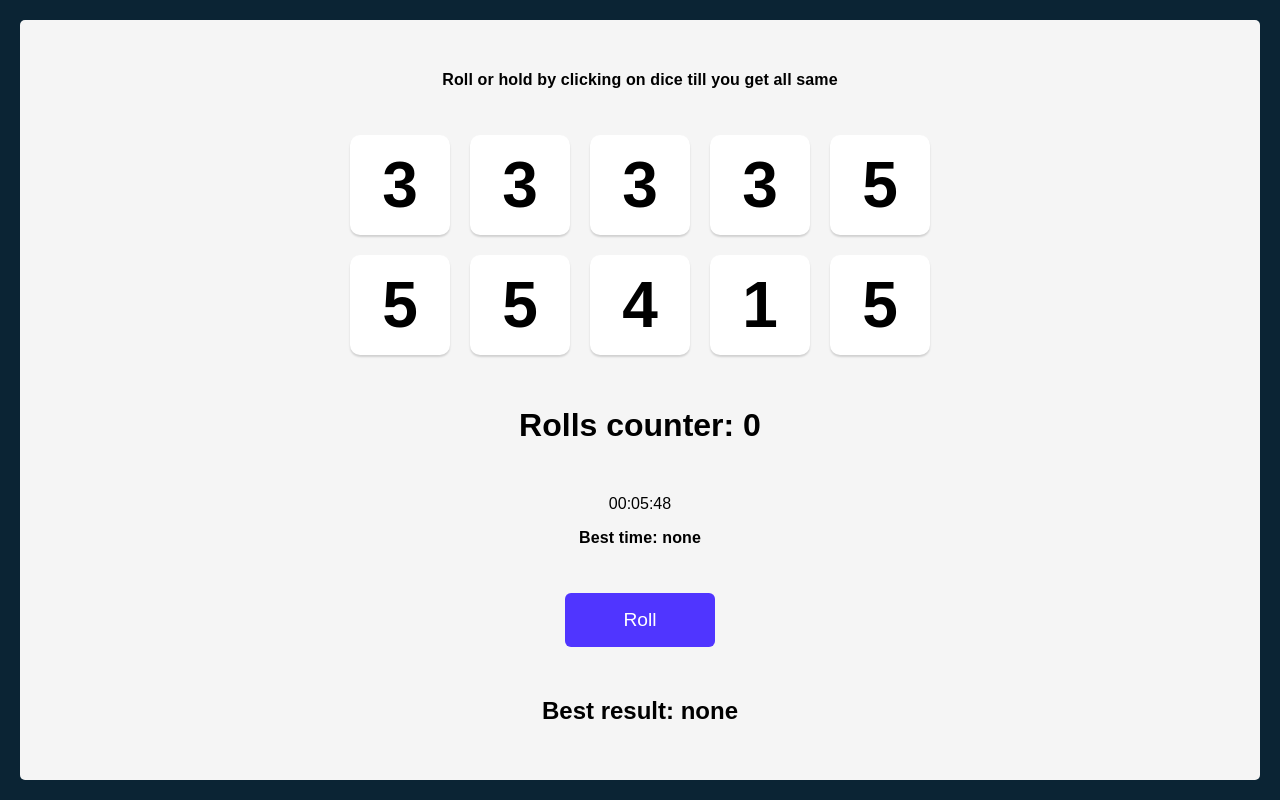
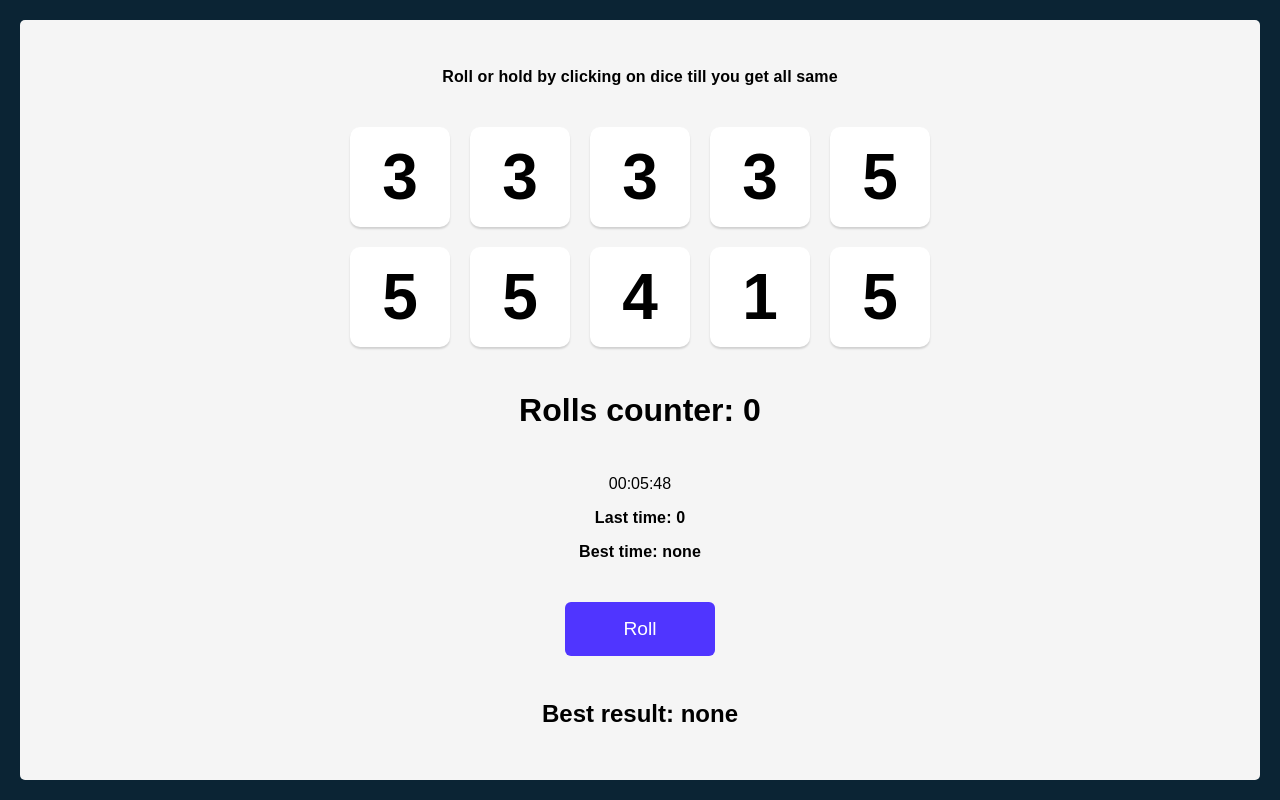
Before and after one commit to rainsab/tenzies, a React (Vite) app: page / in a window 1280 px wide. Built offline with nearby package versions, Linux system fonts and the light colour scheme.

Commit message:
updated functioning of stopwatch

```diff
--- a/src/Stopwatch.jsx
+++ b/src/Stopwatch.jsx
@@ -6,7 +6,7 @@ export default function Stopwatch(props) {
     const [bestTime, setBestTime] = useState(
         JSON.parse(localStorage.getItem("bestTime")) || "none"
     )
-
+    const [lastTime, setLastTime] = useState("none")
 
     useEffect(() => {
         if (props.tenzies === false) {
@@ -14,7 +14,6 @@ export default function Stopwatch(props) {
         } else if (props.tenzies === true) {
             setRunning(false);
             if (time < bestTime || bestTime === "none") {
-                console.log(time)
                 setBestTime(time);
             }
         } else {
@@ -27,9 +26,11 @@ export default function Stopwatch(props) {
         if (running) {
             interval = setInterval(() => {
                 setTime((prevTime) => prevTime + 10);
-            }, 10);
+            }, 10)
         } else if (!running) {
             clearInterval(interval);
+            setLastTime(time);
+            setTime(0);
         }
         return () => clearInterval(interval);
     }, [running]);
@@ -39,12 +40,13 @@ export default function Stopwatch(props) {
     }, [bestTime]);
 
     return (
-        <div>
+        <div className="stopwatch-container">
             <div className="stopwatch">
                 <span>{("0" + Math.floor((time / 60000) % 60)).slice(-2)}:</span>
                 <span>{("0" + Math.floor((time / 1000) % 60)).slice(-2)}:</span>
                 <span>{("0" + ((time / 10) % 100)).slice(-2)}</span>
             </div>
+            <p>Last time: {lastTime}</p>
             <p>Best time: {bestTime}</p>
         </div>
     )
--- a/src/style.css
+++ b/src/style.css
@@ -68,6 +68,6 @@ main {
   box-shadow: inset 5px 5px 10px -3px rgba(0, 0, 0, 0.7);
 }
 
-.stopwatch {
+.stopwatch-container {
   text-align: center;
 }
```
